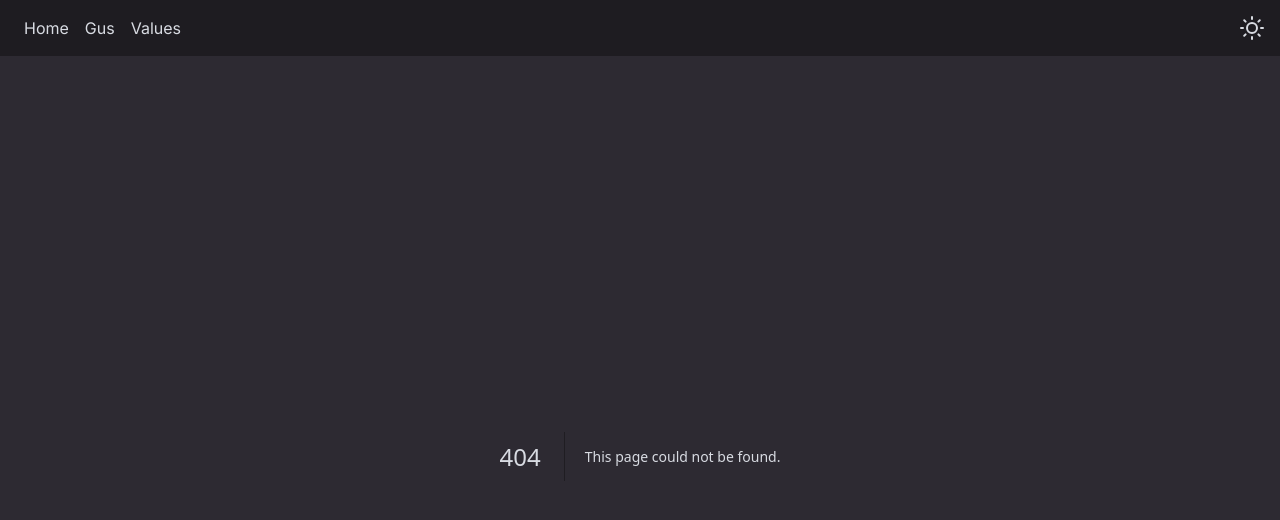
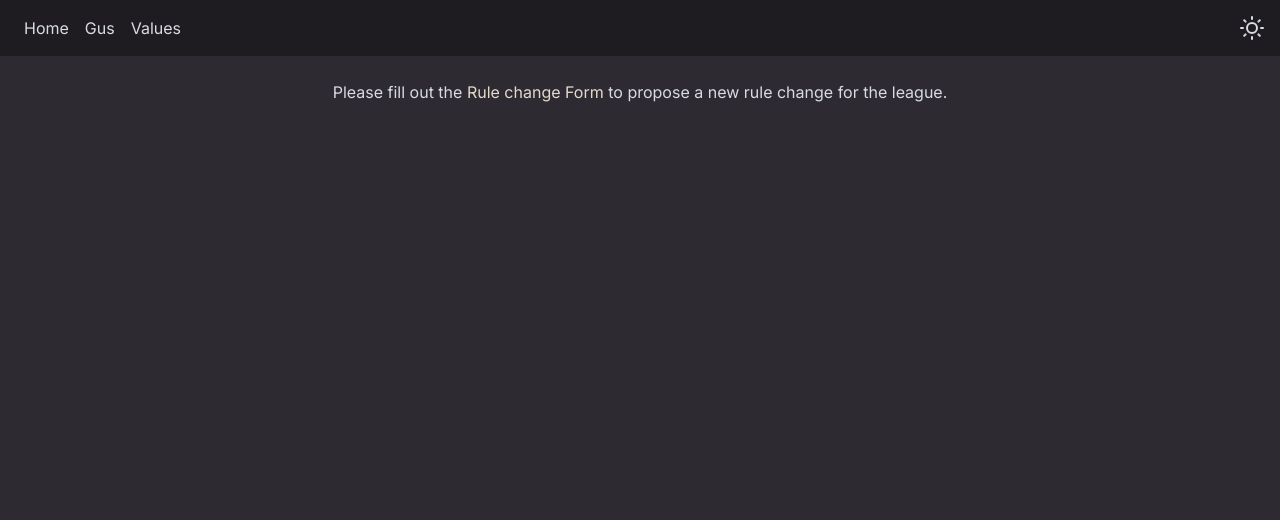
Before and after one commit to Mweeden36/mikeweeden.codes, a Next.js app: page /ffl in a window 1280 px wide. Before the commit this address had no page. Shown: the top 520 px of the page. Built offline with nearby package versions, Linux system fonts and the light colour scheme.

Commit message:
Adding a page with a link since redirects are not supported for exported next apps

```diff
--- a/next.config.mjs
+++ b/next.config.mjs
@@ -5,16 +5,6 @@ const nextConfig = {
     images: {
         unoptimized: true,
     },
-    async redirects() {
-        return [
-            {
-                source: "/ffl",
-                destination: "https://docs.google.com/forms/d/e/1FAIpQLScAy9aNdAsaKqFaE5YwaoGteJ-FqCQoY88_BCR8sw6oF2TAeA/viewform",
-                permanent: false,
-                basePath: false,
-            }
-        ]
-    }
 };
 
 export default nextConfig;
--- /dev/null
+++ b/src/app/ffl/page.tsx
@@ -0,0 +1,16 @@
+export default function FFL() {
+  return (
+    <div className="flex-auto self-center p-6">
+      Please fill out the
+      <a
+        className="text-silver dark:text-primary"
+        href="https://docs.google.com/forms/d/e/1FAIpQLScAy9aNdAsaKqFaE5YwaoGteJ-FqCQoY88_BCR8sw6oF2TAeA/viewform"
+        target="_blank"
+      >
+        {" "}
+        Rule change Form{" "}
+      </a>
+      to propose a new rule change for the league.
+    </div>
+  );
+}
```
